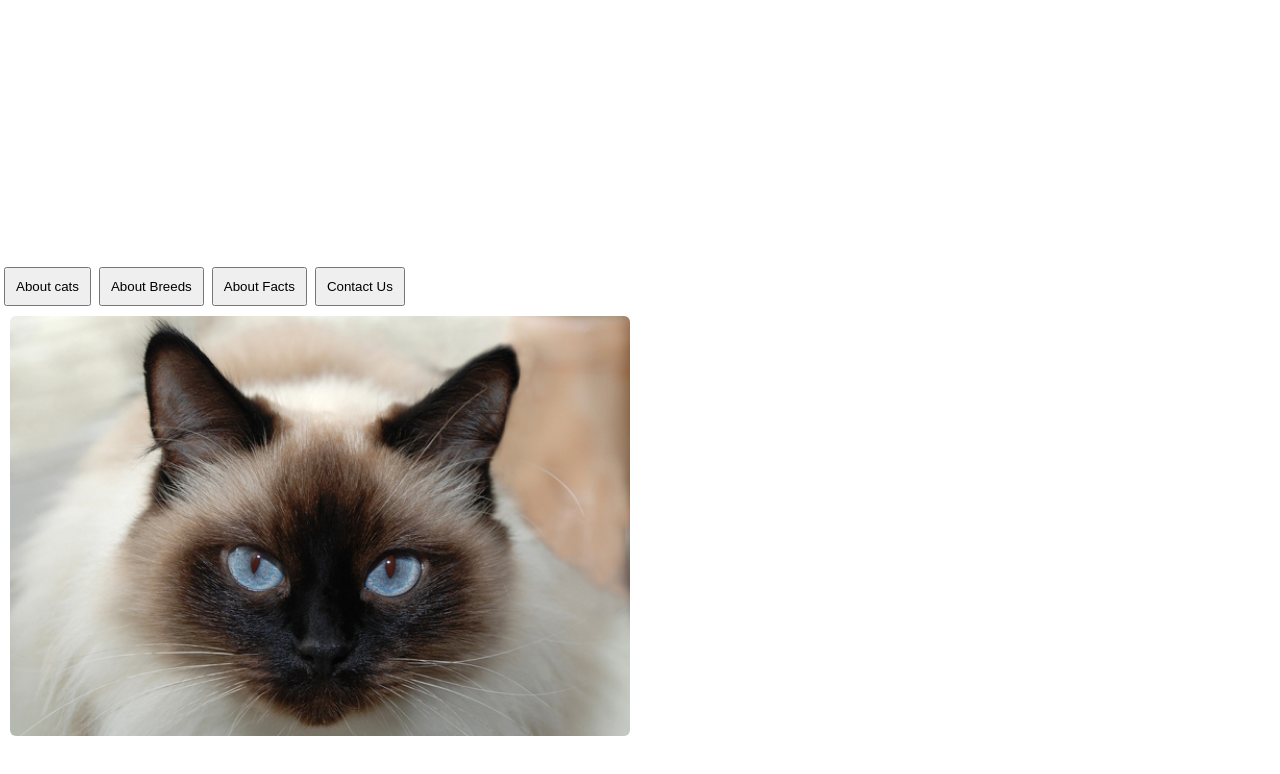
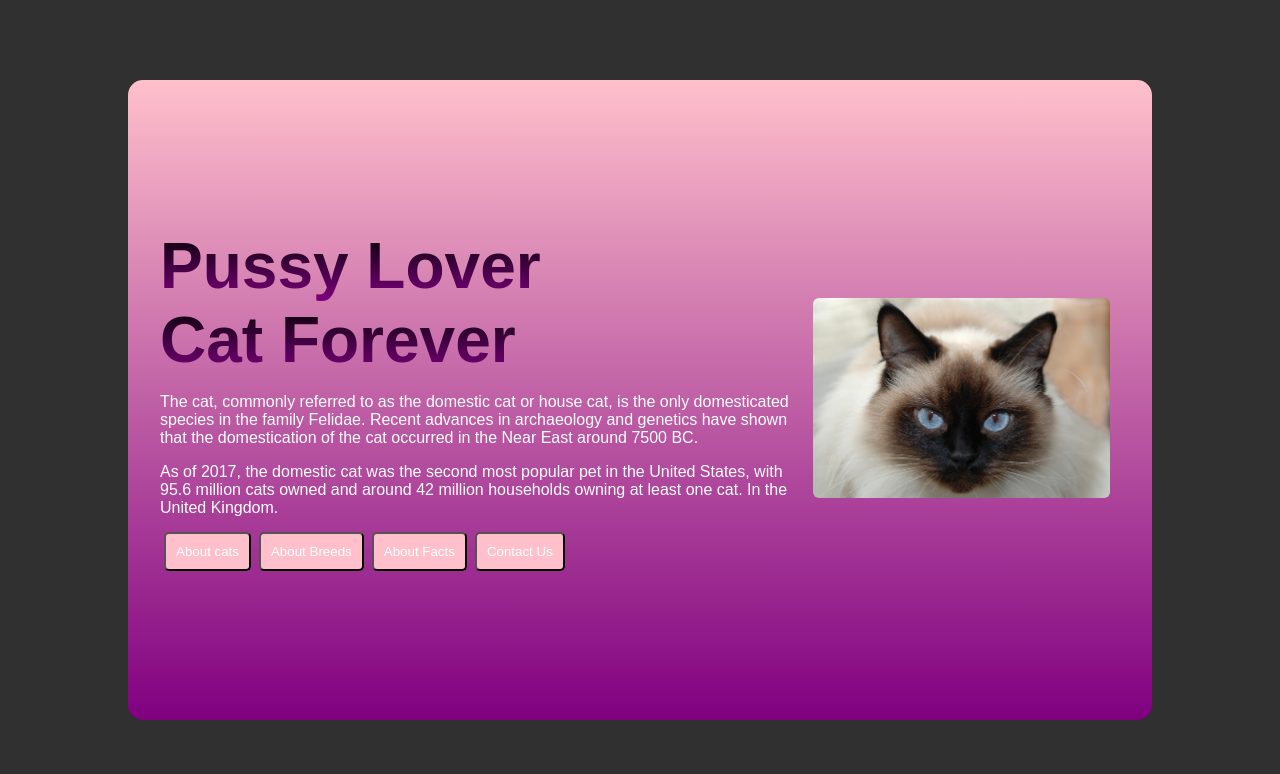
Before and after one commit to Cheysss/myact-compilation, a plain HTML site: page myactivities/pussy-act/index.html in a window 1280 px wide. Drawn offline with Linux system fonts and the light colour scheme.

Commit message:
Update style.css

```diff
--- a/myactivities/pussy-act/style.css
+++ b/myactivities/pussy-act/style.css
@@ -4,7 +4,6 @@
     box-sizing: border-box;
 }
 
-<<<<<<< HEAD
 :root {
     --main-bg-color:rgb(0, 226, 226);
     --sec-bg-color:rgb(48, 48, 48);
@@ -15,8 +14,6 @@ body {
     background-color: var(--sec-bg-color);
 }
 
-=======
->>>>>>> 3e79fc92ad6b9f61f1928eb26cf592e0aba7f54b
 .container {
     display: flex;
     width: 80%;
@@ -25,29 +22,23 @@ body {
     justify-content: center;
     align-items: center;
     height: 80vh;
-<<<<<<< HEAD
     background: linear-gradient(var(--3rd-bg-color), var(--main-bg-color));
-=======
     background: linear-gradient(pink, purple);
->>>>>>> 3e79fc92ad6b9f61f1928eb26cf592e0aba7f54b
     margin-top: 10vh;
     border-radius: 15px;
 }
 
 .left {
-<<<<<<< HEAD
     width: 100%;
 }
 
 .right {
     width: 100%;
-=======
     width: 50%;
 }
 
 .right {
     width: 50%;
->>>>>>> 3e79fc92ad6b9f61f1928eb26cf592e0aba7f54b
     margin-left: 10px;
 }
 
@@ -68,43 +59,33 @@ p {
 
 button {
     padding: 10px;
-<<<<<<< HEAD
     background-color: var(--3rd-bg-color);
-=======
     background-color: pink;
->>>>>>> 3e79fc92ad6b9f61f1928eb26cf592e0aba7f54b
     border-radius: 5px;
     margin-top: 10px;
     transition: all .5s;
     margin-left: 4px;
-<<<<<<< HEAD
     color: white;
 }
 
  button:hover {
     color: var(--main-bg-color);
-=======
 }
 
  button:hover {
     color: pink;
->>>>>>> 3e79fc92ad6b9f61f1928eb26cf592e0aba7f54b
     background-color: black;
  }
 
  h1 {
     font-family: sans-serif;
     font-size: 8vh;
-<<<<<<< HEAD
     background:linear-gradient( black,var(--3rd-bg-color));
-=======
     background:linear-gradient( black,purple);
->>>>>>> 3e79fc92ad6b9f61f1928eb26cf592e0aba7f54b
     -webkit-background-clip: text;
     background-clip: text;
     -webkit-text-fill-color: transparent;
 }
-<<<<<<< HEAD
 
 @media screen and (max-width:938px) {
    .container{
@@ -116,5 +97,3 @@ button {
     width: 100%;
    }
 }
-=======
->>>>>>> 3e79fc92ad6b9f61f1928eb26cf592e0aba7f54b
```
